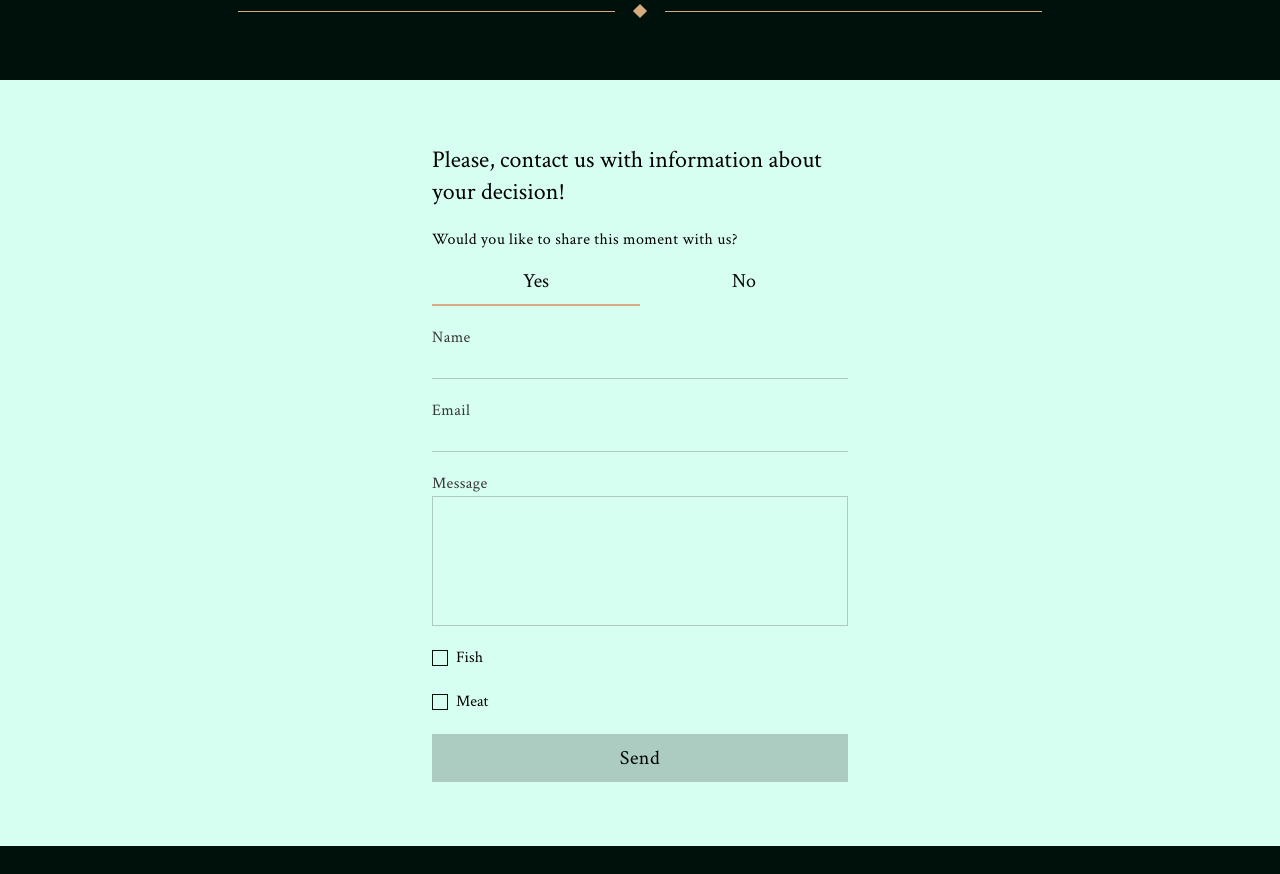
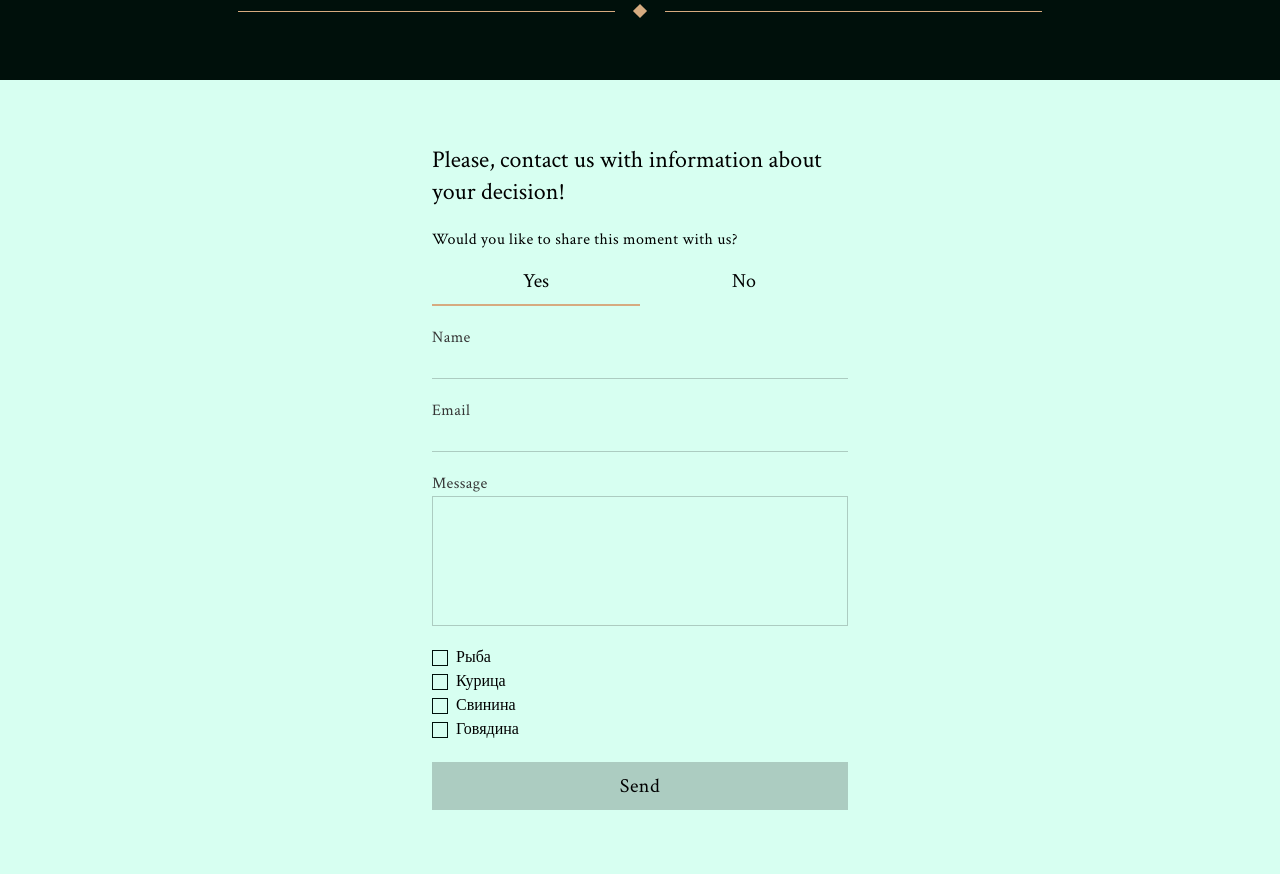
Before and after one commit to egorokunevich/wedding-invitation, a Next.js app: page /en in a window 1280 px wide. Shown: the part 1080-1954 px from the top of the page. Before the commit the page ends 1926 px from the top, so only its background shows below. Built offline with nearby package versions, Linux system fonts and the light colour scheme; no server answers.

Commit message:
refactor: divide form to smaller components

```diff
--- /dev/null
+++ b/src/components/ContactForm/AcceptInvitationSection/AcceptInvitationSection.tsx
@@ -0,0 +1,56 @@
+import { useTranslations } from 'next-intl';
+// import { useState } from 'react';
+
+export type AcceptionOptions = 'yes' | 'no';
+
+interface IAcceptInvitationSectionProps {
+  selectedAccept: AcceptionOptions;
+  setAcception: (acception: AcceptionOptions) => void;
+}
+
+const AcceptInvitationSection = ({
+  selectedAccept,
+  setAcception,
+}: IAcceptInvitationSectionProps) => {
+  const t = useTranslations();
+  // const [selectedAccept, setSelectedAccept] = useState<AcceptionOptions>('yes');
+
+  const handleSelect = (value: AcceptionOptions) => {
+    // setSelectedAccept(value);
+    setAcception(value);
+  };
+
+  const createAcceptInput = (value: AcceptionOptions, label: string) => {
+    return (
+      <div
+        className={`w-full h-12 group border-b-[2px]  duration-200  ${
+          selectedAccept === value ? ' border-ACCENT' : 'border-transparent'
+        } hover:border-ACCENT_T overflow-visible`}
+      >
+        <input
+          className="w-0 h-0 opacity-0 invisible hidden"
+          type="radio"
+          id={value}
+          name="user_accept"
+          value={value}
+          onChange={() => handleSelect(value as AcceptionOptions)}
+        />
+        <label
+          htmlFor={value}
+          className="text-xl flex justify-center items-center h-full w-full cursor-pointer group-hover:bg-DARK_T duration-200"
+        >
+          {label}
+        </label>
+      </div>
+    );
+  };
+
+  return (
+    <div className="flex w-full">
+      {createAcceptInput('yes', t('yes'))}
+      {createAcceptInput('no', t('no'))}
+    </div>
+  );
+};
+
+export default AcceptInvitationSection;
--- a/src/components/ContactForm/ContactForm.tsx
+++ b/src/components/ContactForm/ContactForm.tsx
@@ -3,16 +3,21 @@ import emailjs from '@emailjs/browser';
 import { useTranslations } from 'next-intl';
 import Section from '../Section/Section';
 import toast from 'react-hot-toast';
+import AcceptInvitationSection, {
+  AcceptionOptions,
+} from './AcceptInvitationSection/AcceptInvitationSection';
+import FoodPreferenceSection, {
+  FoodPreference,
+} from './FoodPreferenceSection/FoodPreferenceSection';
+import ContactInfoSection from './ContactInfoSection/ContactInfoSection';
 
 emailjs.init(process.env.NEXT_PUBLIC_EMAILJS_PUBLIC_KEY!);
 
-const ContactForm = ({ guestName }: { guestName: string | null }) => {
+const ContactForm = () => {
   const t = useTranslations();
   const form = useRef<HTMLFormElement>(null);
-  const [selectedAccept, setSelectedAccept] = useState<string>('yes');
-  const [foodPreferences, setFoodPreferences] = useState<
-    Array<{ name: string; preference: boolean }>
-  >([]);
+  const [selectedAccept, setSelectedAccept] = useState<AcceptionOptions>('yes');
+  const [foodPreferences, setFoodPreferences] = useState<FoodPreference[]>([]);
 
   const sendEmail = (e: React.FormEvent<HTMLFormElement>) => {
     e.preventDefault();
@@ -23,7 +28,7 @@ const ContactForm = ({ guestName }: { guestName: string | null }) => {
 
       const preferredFood = foodPreferences
         .filter((item) => item.preference)
-        .map((item) => item.name);
+        .map((item) => item.value);
 
       const data = {
         ...convertedFormData,
@@ -48,61 +53,6 @@ const ContactForm = ({ guestName }: { guestName: string | null }) => {
     }
   };
 
-  const createAcceptInput = (value: string, label: string) => {
-    return (
-      <div
-        className={`w-full h-12 group border-b-[2px]  duration-200  ${
-          selectedAccept === value ? ' border-ACCENT' : 'border-transparent'
-        } hover:border-ACCENT_T overflow-visible`}
-      >
-        <input
-          className="w-0 h-0 opacity-0 invisible hidden"
-          type="radio"
-          id={value}
-          name="user_accept"
-          value={value}
-          onChange={() => setSelectedAccept(value)}
-        />
-        <label
-          htmlFor={value}
-          className="text-xl flex justify-center items-center h-full w-full cursor-pointer group-hover:bg-DARK_T duration-200"
-        >
-          {label}
-        </label>
-      </div>
-    );
-  };
-
-  const handleFoodCheck = ({
-    value,
-    preference,
-  }: {
-    value: string;
-    preference: boolean;
-  }) => {
-    setFoodPreferences((prev) => {
-      const filtered = prev.filter((item) => item.name !== value);
-      return [...filtered, { name: value, preference }];
-    });
-  };
-
-  const createFoodCheckbox = (value: string, label: string) => {
-    return (
-      <div className="flex gap-2 items-center">
-        <input
-          type="checkbox"
-          id={value}
-          name="food_preferences"
-          onChange={(event) =>
-            handleFoodCheck({ value, preference: event.target.checked })
-          }
-          className="relative peer shrink-0 appearance-none w-4 h-4 border-[1px] border-BLACK bg-transparent checked:bg-ACCENT checked:border-0"
-        />
-        <label htmlFor={value}>{label}</label>
-      </div>
-    );
-  };
-
   return (
     <Section
       id="contact-form"
@@ -119,62 +69,15 @@ const ContactForm = ({ guestName }: { guestName: string | null }) => {
             {t('acceptInfo')}
           </label>
           {/* Acception */}
-          <div className="flex w-full">
-            {createAcceptInput('yes', t('yes'))}
-            {createAcceptInput('no', t('no'))}
-          </div>
+          <AcceptInvitationSection
+            selectedAccept={selectedAccept}
+            setAcception={setSelectedAccept}
+          />
         </div>
-        {/* Name */}
-        <div className="flex flex-col-reverse">
-          <input
-            type="text"
-            name="user_name"
-            id="name"
-            defaultValue={guestName || ''}
-            required
-            className="peer capitalize text-xl w-full outline-0 focus:bg-[rgba(255,255,255,0.1)]  pl-4 border-b-[1px] border-[rgba(0,0,0,0.2)] focus:border-ACCENT duration-200"
-          />
-          <label
-            htmlFor="name"
-            className="tracking-wide block text-md font-medium text-DARK_GRAY peer-focus:text-black"
-          >
-            {t('name')}
-          </label>
-        </div>
-        {/* Email */}
-        <div className="flex flex-col-reverse">
-          <input
-            type="email"
-            name="user_email"
-            id="email"
-            className="peer text-xl w-full outline-0 focus:bg-[rgba(255,255,255,0.1)]  pl-4 border-b-[1px] border-[rgba(0,0,0,0.2)] focus:border-ACCENT duration-200"
-          />
-          <label
-            htmlFor="email"
-            className="tracking-wide block text-md font-medium text-DARK_GRAY peer-focus:text-black"
-          >
-            {t('email')}
-          </label>
-        </div>
-        {/* Message */}
-        <div className="flex flex-col-reverse">
-          <textarea
-            name="message"
-            id="message"
-            rows={4}
-            required
-            className="peer text-xl resize-none mt-1 focus:bg-[rgba(255,255,255,0.1)] block w-full px-3 py-2 border-[1px] border-[rgba(0,0,0,0.2)] focus:outline-none focus:border-ACCENT"
-          ></textarea>
-          <label
-            htmlFor="message"
-            className="tracking-wide block text-md font-medium text-DARK_GRAY peer-focus:text-black"
-          >
-            {t('message')}
-          </label>
-        </div>
+
+        <ContactInfoSection />
         {/* Food */}
-        {createFoodCheckbox('fish', 'Fish')}
-        {createFoodCheckbox('meat', 'Meat')}
+        <FoodPreferenceSection setPreferences={setFoodPreferences} />
         {/* Submit */}
         <button
           type="submit"
--- /dev/null
+++ b/src/components/ContactForm/ContactInfoSection/ContactInfoSection.tsx
@@ -0,0 +1,63 @@
+import { useTranslations } from 'next-intl';
+import { useSearchParams } from 'next/navigation';
+
+const ContactInfoSection = () => {
+  const t = useTranslations();
+  const searchParams = useSearchParams();
+  const guestName = searchParams.get('name');
+
+  return (
+    <>
+      {/* Name */}
+      <div className="flex flex-col-reverse">
+        <input
+          type="text"
+          name="user_name"
+          id="name"
+          defaultValue={guestName || ''}
+          required
+          className="peer capitalize text-xl w-full outline-0 focus:bg-[rgba(255,255,255,0.1)]  pl-4 border-b-[1px] border-[rgba(0,0,0,0.2)] focus:border-ACCENT duration-200"
+        />
+        <label
+          htmlFor="name"
+          className="tracking-wide block text-md font-medium text-DARK_GRAY peer-focus:text-black"
+        >
+          {t('name')}
+        </label>
+      </div>
+      {/* Email */}
+      <div className="flex flex-col-reverse">
+        <input
+          type="email"
+          name="user_email"
+          id="email"
+          className="peer text-xl w-full outline-0 focus:bg-[rgba(255,255,255,0.1)]  pl-4 border-b-[1px] border-[rgba(0,0,0,0.2)] focus:border-ACCENT duration-200"
+        />
+        <label
+          htmlFor="email"
+          className="tracking-wide block text-md font-medium text-DARK_GRAY peer-focus:text-black"
+        >
+          {t('email')}
+        </label>
+      </div>
+      {/* Message */}
+      <div className="flex flex-col-reverse">
+        <textarea
+          name="message"
+          id="message"
+          rows={4}
+          required
+          className="peer text-xl resize-none mt-1 focus:bg-[rgba(255,255,255,0.1)] block w-full px-3 py-2 border-[1px] border-[rgba(0,0,0,0.2)] focus:outline-none focus:border-ACCENT"
+        ></textarea>
+        <label
+          htmlFor="message"
+          className="tracking-wide block text-md font-medium text-DARK_GRAY peer-focus:text-black"
+        >
+          {t('message')}
+        </label>
+      </div>
+    </>
+  );
+};
+
+export default ContactInfoSection;
--- /dev/null
+++ b/src/components/ContactForm/FoodPreferenceSection/FoodPreferenceSection.tsx
@@ -0,0 +1,45 @@
+export type FoodPreference = { value: string; preference: boolean };
+
+interface IFoodPreferenceSectionProps {
+  setPreferences: React.Dispatch<React.SetStateAction<FoodPreference[]>>;
+}
+
+const FoodPreferenceSection = ({
+  setPreferences,
+}: IFoodPreferenceSectionProps) => {
+  const handleFoodCheck = ({ value, preference }: FoodPreference) => {
+    const getFilteredList = (list: FoodPreference[]): FoodPreference[] => {
+      const filteredList = list.filter((item) => item.value !== value);
+      return [...filteredList, { value, preference }];
+    };
+    setPreferences((prev) => getFilteredList(prev));
+  };
+
+  const createFoodCheckbox = (value: string, label: string) => {
+    return (
+      <div className="flex gap-2 items-center">
+        <input
+          type="checkbox"
+          id={value}
+          name="food_preferences"
+          onChange={(event) =>
+            handleFoodCheck({ value, preference: event.target.checked })
+          }
+          className="relative peer shrink-0 appearance-none w-4 h-4 border-[1px] border-BLACK bg-transparent checked:bg-ACCENT checked:border-0"
+        />
+        <label htmlFor={value}>{label}</label>
+      </div>
+    );
+  };
+
+  return (
+    <div>
+      {createFoodCheckbox('fish', 'Рыба')}
+      {createFoodCheckbox('chiken', 'Курица')}
+      {createFoodCheckbox('pork', 'Свинина')}
+      {createFoodCheckbox('beef', 'Говядина')}
+    </div>
+  );
+};
+
+export default FoodPreferenceSection;
--- a/src/components/Landing/Landing.tsx
+++ b/src/components/Landing/Landing.tsx
@@ -1,6 +1,5 @@
 'use client';
 
-import { useSearchParams } from 'next/navigation';
 import ContactForm from '../ContactForm/ContactForm';
 import HeaderInfo from '../HeaderInfo/HeaderInfo';
 import Header from '../Header/Header';
@@ -10,9 +9,6 @@ import ParallaxBackground from '../ParallaxBackground/ParallaxBackground';
 import { Toaster } from 'react-hot-toast';
 
 const Landing = () => {
-  const searchParams = useSearchParams();
-  const guestName = searchParams.get('name');
-
   return (
     <div className="w-full flex flex-col items-center">
       <Header />
@@ -21,7 +17,7 @@ const Landing = () => {
         <HeaderInfo />
         <Gifts />
         <DressCode />
-        <ContactForm guestName={guestName} />
+        <ContactForm />
         <Toaster
           position="top-right"
           toastOptions={{ className: 'font-Classic' }}
```
